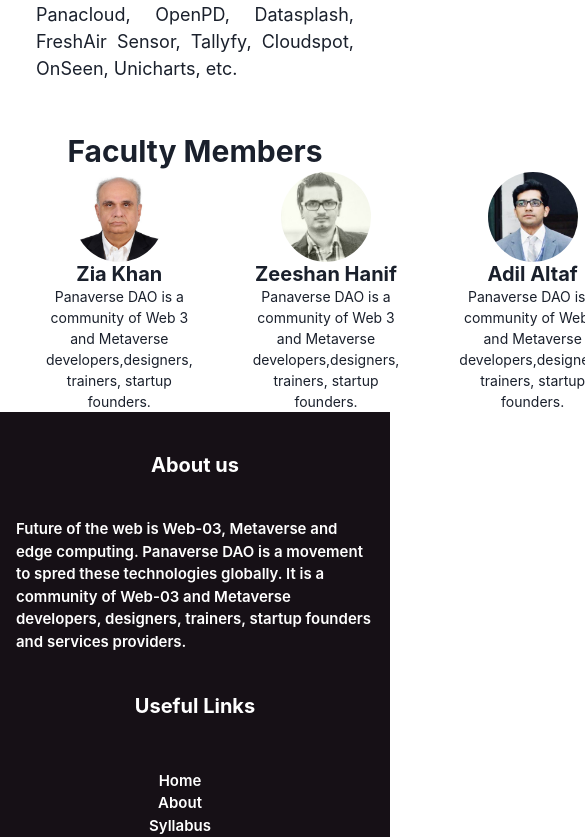
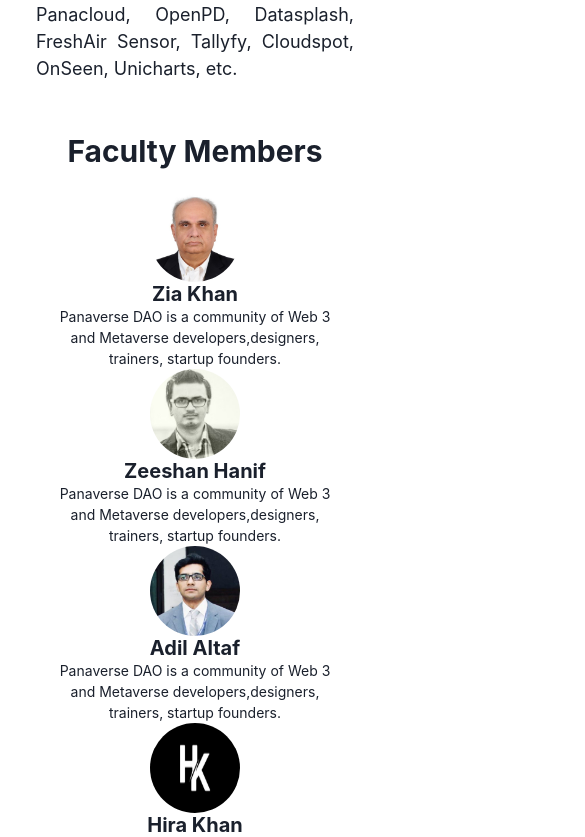
Before and after one commit to Imran691/panaverse-website, a Next.js app: page /about in a window 390 px wide. Shown: the part 4587-5424 px from the top of the page, 585 px wide, since content can reach past the window. Built offline with nearby package versions, Linux system fonts and the light colour scheme.

Commit message:
about page made responsive

```diff
--- a/src/app/components/Faculty.tsx
+++ b/src/app/components/Faculty.tsx
@@ -17,9 +17,9 @@
       <Box>
         <Container maxW={1400}>
           <Center>
-            <Heading>Faculty Members</Heading>
+            <Heading pb={"20px"}>Faculty Members</Heading>
           </Center>
-          <Flex flexDirection={"row"}>
+          <Flex flexDirection={{base:"column", lg:"row"}}>
            {facultyData.map( (fac) => (
             <Box key={fac.id}>
                 <center>
```
